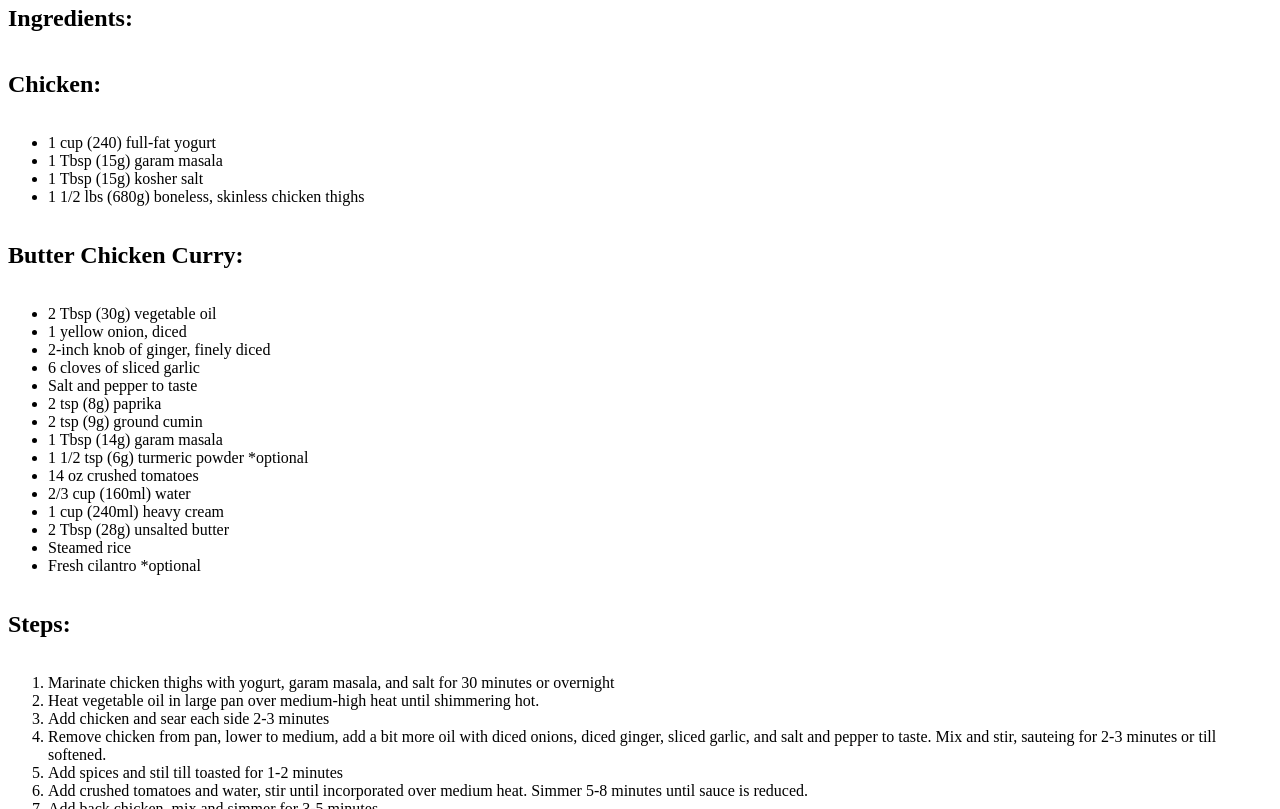
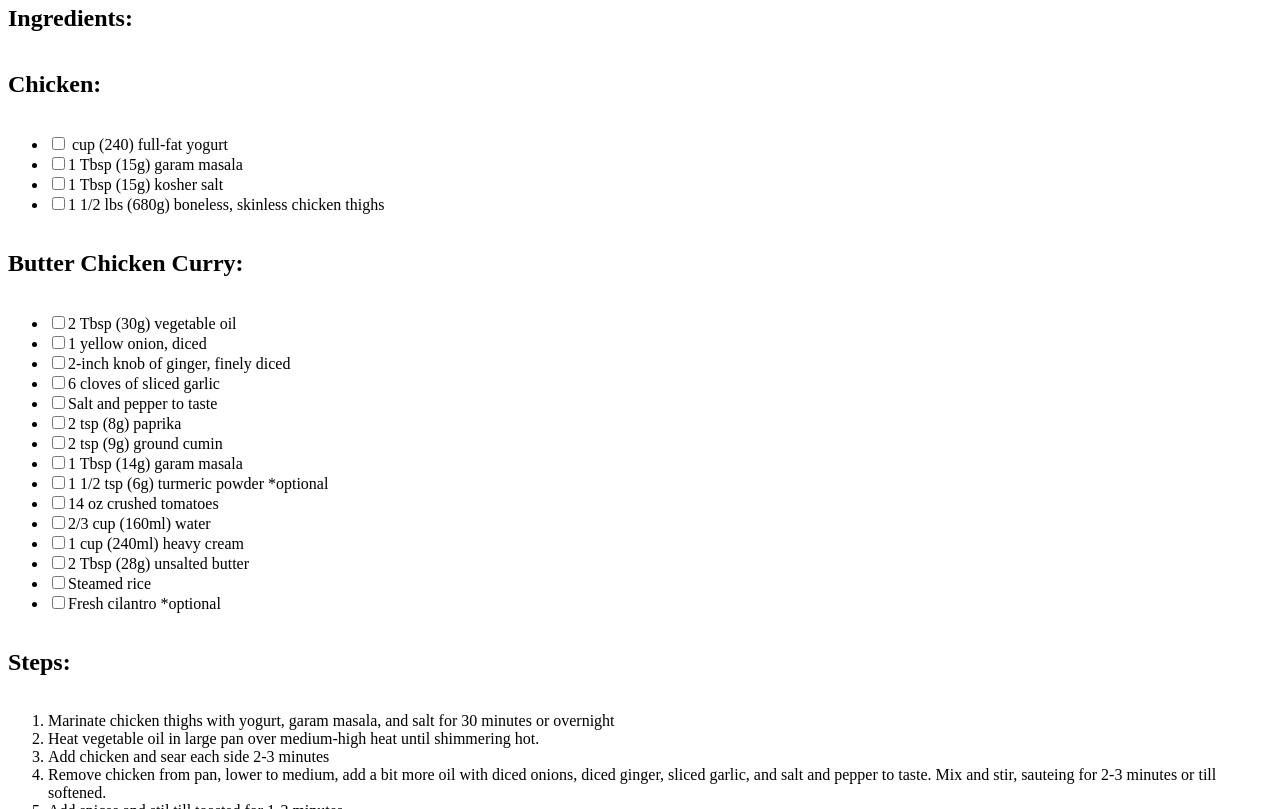
Before and after one commit to SFujiN/odin-recipes, a plain HTML site: page recipes/butter-chicken.html in a window 1280 px wide. Shown: the part 520-1329 px from the top of the page. Drawn offline with Linux system fonts and the light colour scheme.

Commit message:
Add checkboxes

```diff
--- a/recipes/butter-chicken.html
+++ b/recipes/butter-chicken.html
@@ -17,28 +17,28 @@
         <h2><strong>Ingredients:</strong></h2>
         <h2>Chicken:</h2>
         <ul>
-            <li>1 cup (240) full-fat yogurt</li>
-            <li>1 Tbsp (15g) garam masala</li>
-            <li>1 Tbsp (15g) kosher salt</li>
-            <li>1 1/2 lbs (680g) boneless, skinless chicken thighs</li>
+            <li><input type="checkbox"> cup (240) full-fat yogurt</li>
+            <li><input type="checkbox">1 Tbsp (15g) garam masala</li>
+            <li><input type="checkbox">1 Tbsp (15g) kosher salt</li>
+            <li><input type="checkbox">1 1/2 lbs (680g) boneless, skinless chicken thighs</li>
         </ul>
         <h2>Butter Chicken Curry:</h2>
         <ul>
-            <li>2 Tbsp (30g) vegetable oil</li>
-            <li>1 yellow onion, diced</li>
-            <li>2-inch knob of ginger, finely diced</li>
-            <li>6 cloves of sliced garlic</li>
-            <li>Salt and pepper to taste</li>
-            <li>2 tsp (8g) paprika</li>
-            <li>2 tsp (9g) ground cumin</li>
-            <li>1 Tbsp (14g) garam masala</li>
-            <li>1 1/2 tsp (6g) turmeric powder *optional</li>
-            <li>14 oz crushed tomatoes</li>
-            <li>2/3 cup (160ml) water</li>
-            <li>1 cup (240ml) heavy cream</li>
-            <li>2 Tbsp (28g) unsalted butter</li>
-            <li>Steamed rice</li>
-            <li>Fresh cilantro *optional</li>
+            <li><input type="checkbox">2 Tbsp (30g) vegetable oil</li>
+            <li><input type="checkbox">1 yellow onion, diced</li>
+            <li><input type="checkbox">2-inch knob of ginger, finely diced</li>
+            <li><input type="checkbox">6 cloves of sliced garlic</li>
+            <li><input type="checkbox">Salt and pepper to taste</li>
+            <li><input type="checkbox">2 tsp (8g) paprika</li>
+            <li><input type="checkbox">2 tsp (9g) ground cumin</li>
+            <li><input type="checkbox">1 Tbsp (14g) garam masala</li>
+            <li><input type="checkbox">1 1/2 tsp (6g) turmeric powder *optional</li>
+            <li><input type="checkbox">14 oz crushed tomatoes</li>
+            <li><input type="checkbox">2/3 cup (160ml) water</li>
+            <li><input type="checkbox">1 cup (240ml) heavy cream</li>
+            <li><input type="checkbox">2 Tbsp (28g) unsalted butter</li>
+            <li><input type="checkbox">Steamed rice</li>
+            <li><input type="checkbox">Fresh cilantro *optional</li>
         </ul>
         <h2><strong>Steps:</strong></h2>
         <ol>
```
